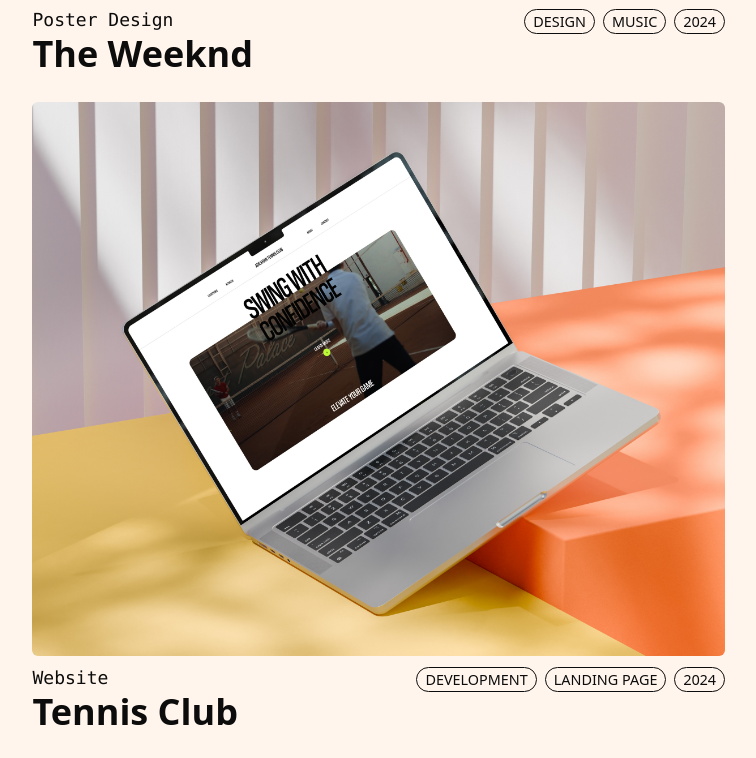
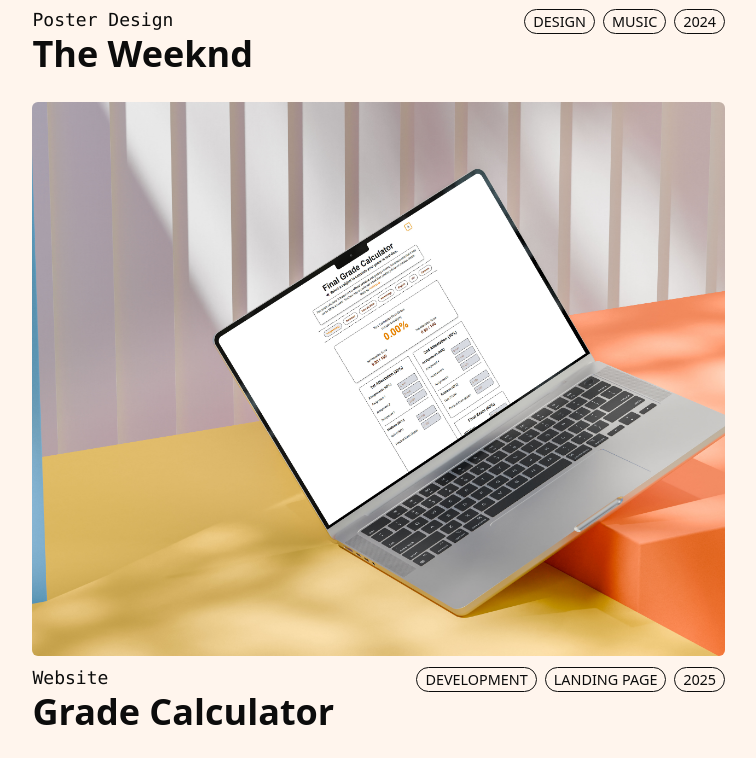
Before and after one commit to Adilkhan-Ersin/folio, a Next.js app: page / in a window 1280 px wide. Shown: the part 2154-2912 px from the top of the page, without its empty margins (520-1276 px from the left). Built offline with nearby package versions, Linux system fonts and the light colour scheme.

Commit message:
added grade calculator as a project

```diff
--- a/components/Projects.tsx
+++ b/components/Projects.tsx
@@ -52,7 +52,7 @@
   const works = [
     { title: "LiftUp", secondTitle: "Website", image: "/img/hopecore.jpg", link: "https://liftup-hopecore.vercel.app/", tag: "Development", tag2: "Landing Page", tag3: "2025", openInNewTab: true },
     { title: "The Weeknd", secondTitle: "Poster Design", image: "/img/posterlass.jpg", link: "/projects", tag: "Design", tag2: "Music", tag3: "2024", openInNewTab: false },
-    { title: "Tennis Club", secondTitle: "Website", image: "/img/tennis1.jpg", link: "https://tennisdemo.webflow.io/", tag: "Development", tag2: "Landing Page", tag3: "2024", openInNewTab: true },
+    { title: "Grade Calculator", secondTitle: "Website", image: "/img/grade.jpg", link: "https://aitu-calculator.vercel.app/", tag: "Development", tag2: "Landing Page", tag3: "2025", openInNewTab: true },
     { title: "Damn", secondTitle: "Poster Design", image: "/img/posterdamn.jpg", link: "/projects", tag: "Design", tag2: "Music", tag3: "2024", openInNewTab: false },
     { title: "Happy Birthday", secondTitle: "Website", image: "/img/happy.jpg", link: "https://kamilya-happy.vercel.app/", tag: "Development", tag2: "Landing Page", tag3: "2024", openInNewTab: true },
   ];
```
Also changed, not shown: public/img/grade.jpg (added), public/img/tennis1.jpg (deleted).
